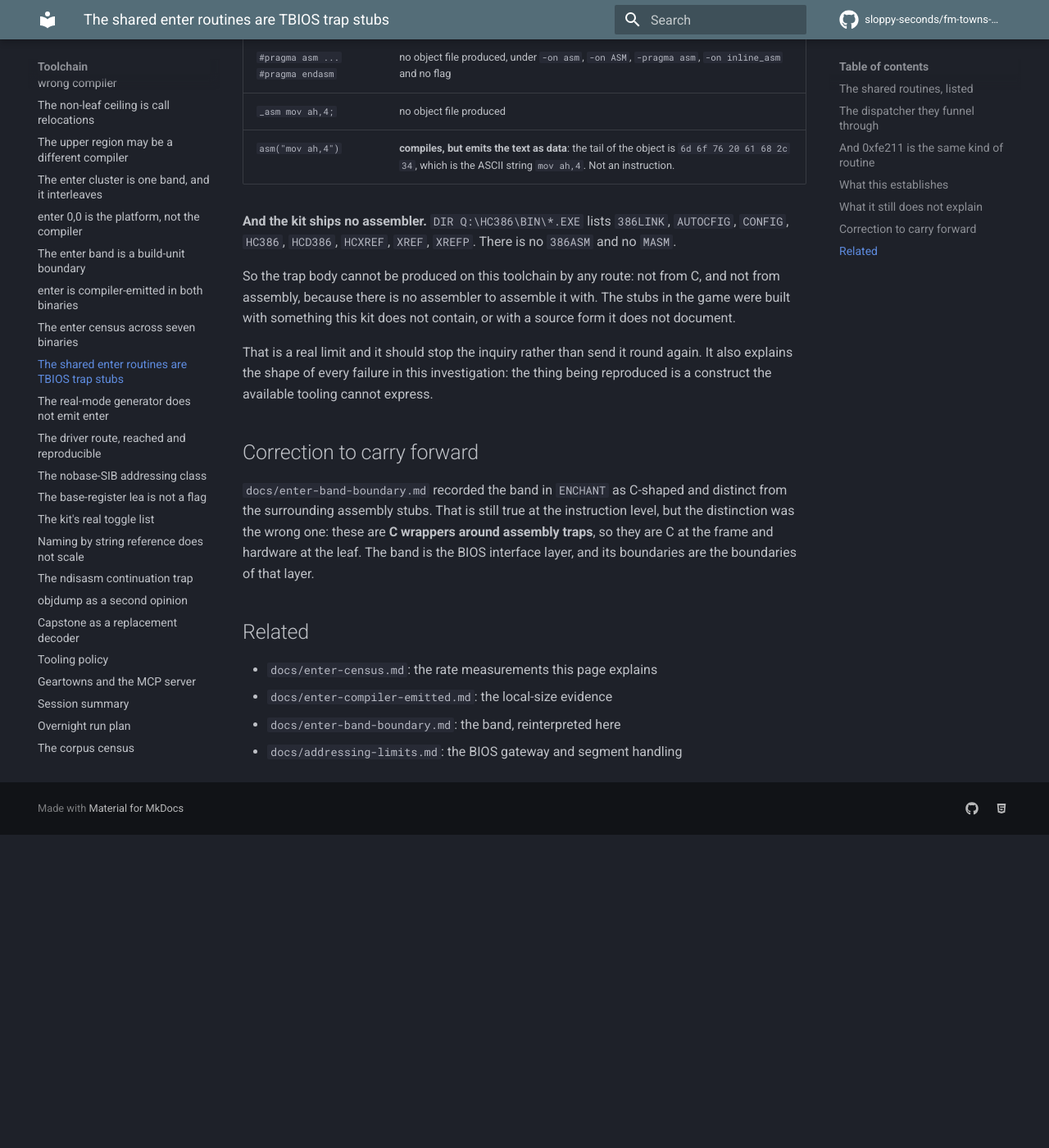
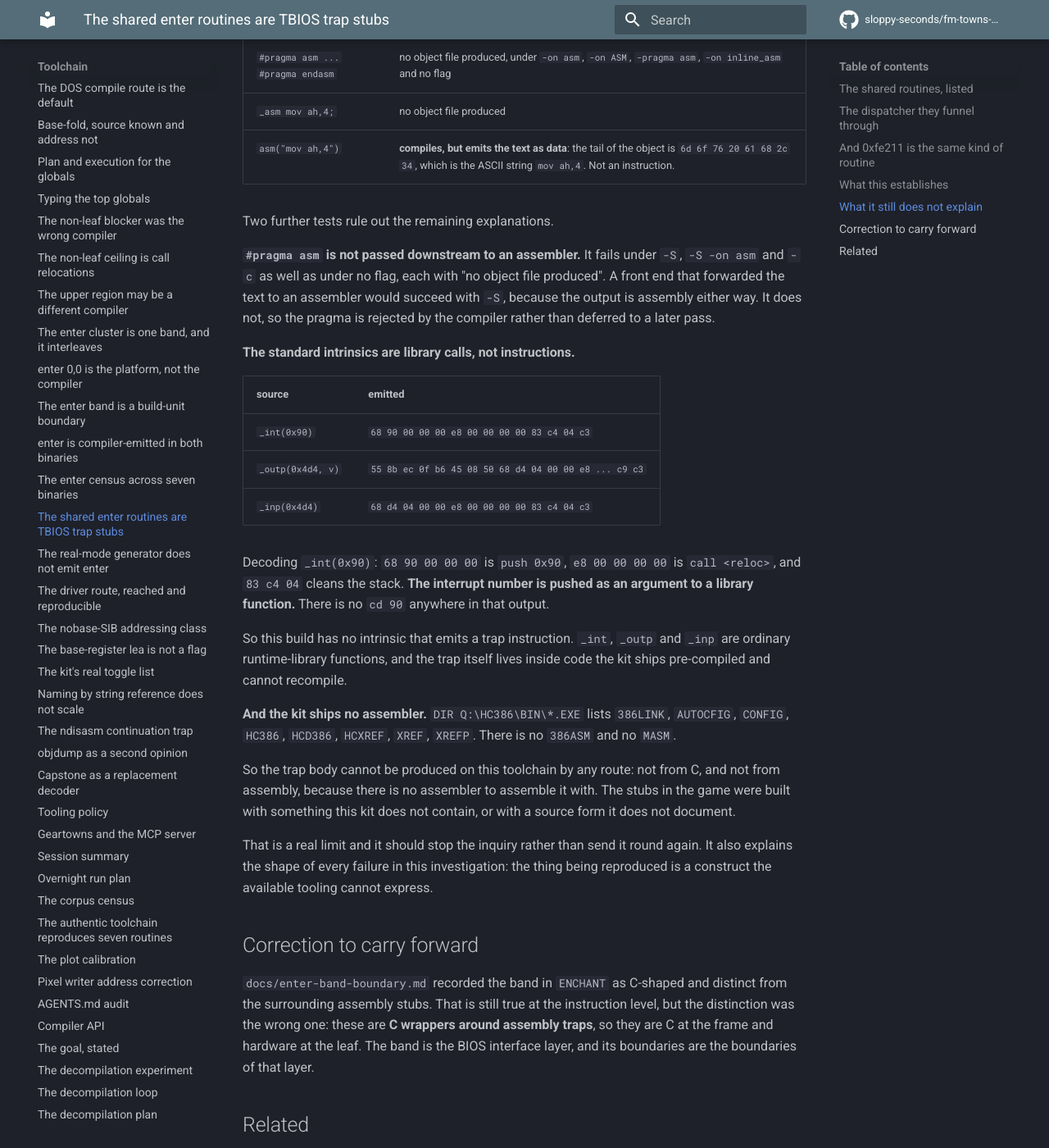
Before and after one commit to sloppy-seconds/fm-towns-ultima, an MkDocs documentation site: the page built from docs/enter-tbios-stubs.md, in a window 1280 px wide and 1400 px high, scrolled down 2726 px. Shown: the whole window at 82% size. Built offline with MkDocs 1.6.1 and Material for MkDocs 9.7.7, drawn with Linux system fonts in a browser that asks for light colours; comment, search, counter and statistics services are not loaded; before the commit the page ends 3744 px from its top, so only the background shows below that.

Commit message:
#pragma asm is rejected, and the intrinsics are library calls
Two tests to settle whether the trap is reachable another way.

- #pragma asm/endasm fails under -S, -S -on asm, -c and no flag, all
  with 'no object file produced'. If the front end forwarded the text to
  an assembler, -S would succeed because the output is assembly either
  way. It does not, so the pragma is rejected, not deferred.

- _int(0x90) emits 68 90 00 00 00 e8 00 00 00 00 83 c4 04 c3, which is
  push 0x90 / call <reloc> / add esp,4. The interrupt number is an
  argument to a library function. There is no cd 90 in the output.
  _outp and _inp behave the same way.

So there is no intrinsic that emits a trap, and the trap lives in
pre-compiled library code this kit cannot recompile.

```diff
--- a/docs/enter-tbios-stubs.md
+++ b/docs/enter-tbios-stubs.md
@@ -119,6 +119,29 @@ TownsOS driver:
 | `_asm mov ah,4;` | no object file produced |
 | `asm("mov ah,4")` | **compiles, but emits the text as data**: the tail of the object is `6d 6f 76 20 61 68 2c 34`, which is the ASCII string `mov ah,4`. Not an instruction. |
 
+Two further tests rule out the remaining explanations.
+
+**`#pragma asm` is not passed downstream to an assembler.** It fails under `-S`, `-S -on asm`
+and `-c` as well as under no flag, each with "no object file produced". A front end that
+forwarded the text to an assembler would succeed with `-S`, because the output is assembly either
+way. It does not, so the pragma is rejected by the compiler rather than deferred to a later pass.
+
+**The standard intrinsics are library calls, not instructions.**
+
+| source | emitted |
+|---|---|
+| `_int(0x90)` | `68 90 00 00 00 e8 00 00 00 00 83 c4 04 c3` |
+| `_outp(0x4d4, v)` | `55 8b ec 0f b6 45 08 50 68 d4 04 00 00 e8 ... c9 c3` |
+| `_inp(0x4d4)` | `68 d4 04 00 00 e8 00 00 00 00 83 c4 04 c3` |
+
+Decoding `_int(0x90)`: `68 90 00 00 00` is `push 0x90`, `e8 00 00 00 00` is `call <reloc>`, and
+`83 c4 04` cleans the stack. **The interrupt number is pushed as an argument to a library
+function.** There is no `cd 90` anywhere in that output.
+
+So this build has no intrinsic that emits a trap instruction. `_int`, `_outp` and `_inp` are
+ordinary runtime-library functions, and the trap itself lives inside code the kit ships
+pre-compiled and cannot recompile.
+
 **And the kit ships no assembler.** `DIR Q:\HC386\BIN\*.EXE` lists `386LINK`, `AUTOCFIG`,
 `CONFIG`, `HC386`, `HCD386`, `HCXREF`, `XREF`, `XREFP`. There is no `386ASM` and no `MASM`.
 
```
